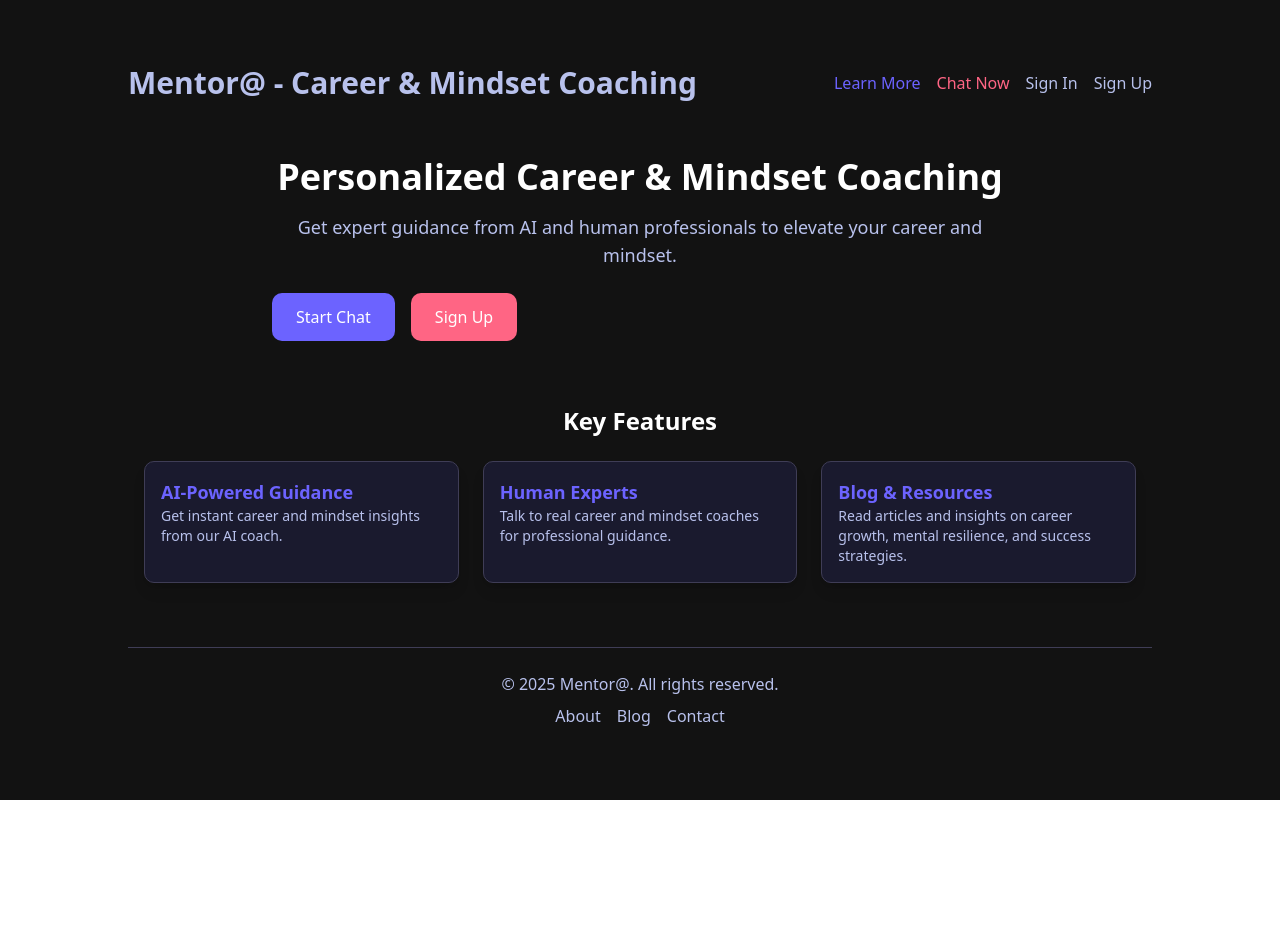
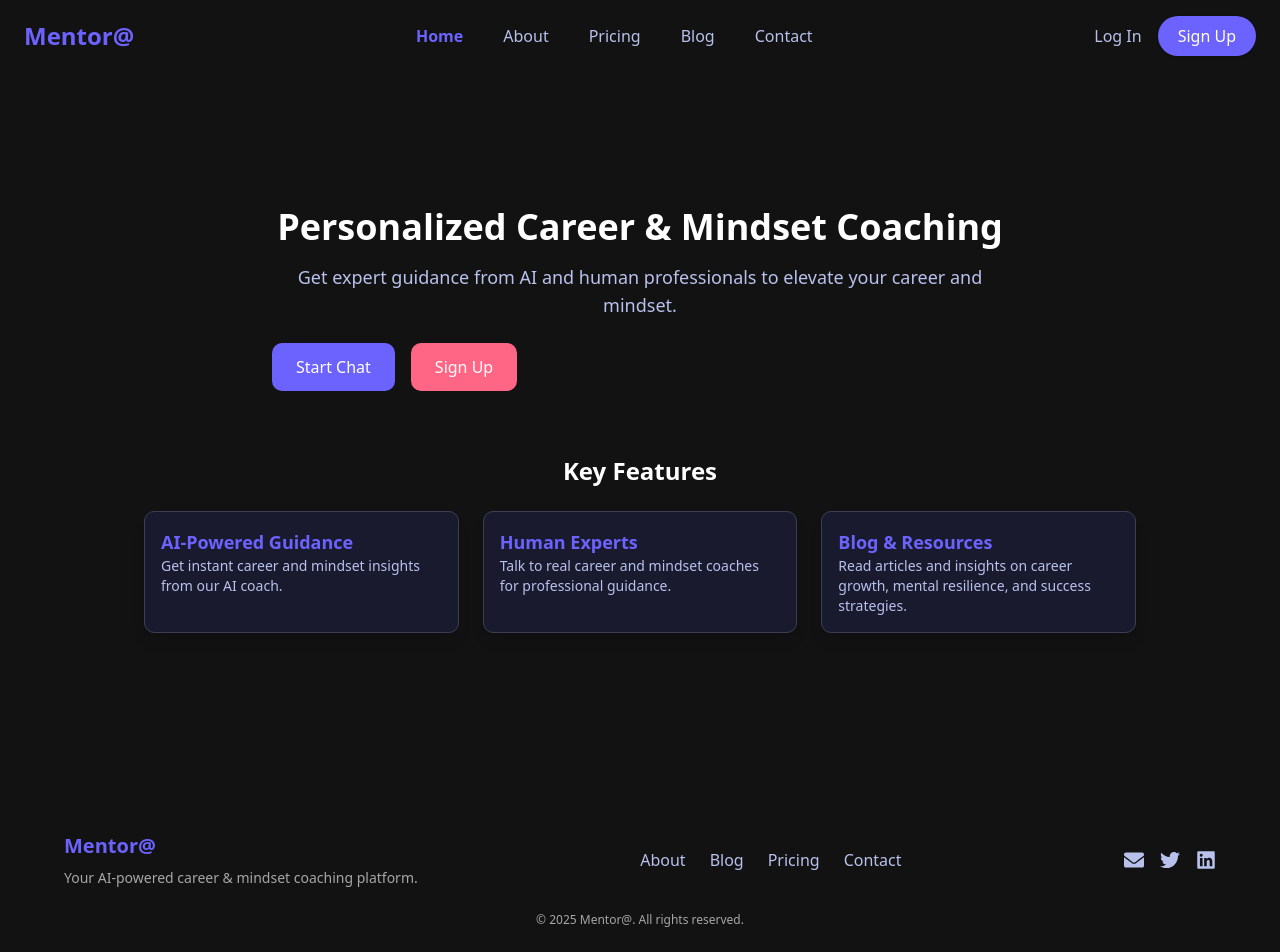
Before and after one commit to carlylechia/ai-career-coach, a Next.js app: page / in a window 1280 px wide. Shown: the top 952 px of the page. Before the commit the page ends 800 px from the top, so only its background shows below. Built offline with nearby package versions, Linux system fonts and the light colour scheme.

Commit message:
Add react-icons dependency and enhance Navbar and Footer components with improved styling and social links.

```diff
--- a/package.json
+++ b/package.json
@@ -19,6 +19,7 @@
     "openai": "^4.87.3",
     "react": "^19.0.0",
     "react-dom": "^19.0.0",
+    "react-icons": "^5.5.0",
     "tailwindcss-animate": "^1.0.7"
   },
   "devDependencies": {
--- a/src/app/components/Footer.tsx
+++ b/src/app/components/Footer.tsx
@@ -1,46 +1,86 @@
 import Link from "next/link";
+import { FaTwitter, FaLinkedin, FaEnvelope } from "react-icons/fa";
 
 const Footer = () => {
   return (
-    <footer className="bg-gray-900 text-gray-400 py-8 border-t border-gray-700">
-      <div className="container mx-auto px-6 text-center">
-        <p className="text-lg font-semibold text-cyan-400">Mentor@</p>
-        <p className="mt-2 text-sm">
-          Empowering careers & mindsets for a better future.
-        </p>
-
-        {/* Navigation Links */}
-        <div className="mt-4 flex justify-center space-x-6">
-          <Link href="/about" className="hover:text-cyan-400">
-            About
-          </Link>
-          <Link href="/pricing" className="hover:text-cyan-400">
-            Pricing
-          </Link>
-          <Link href="/blog" className="hover:text-cyan-400">
-            Blog
-          </Link>
-          <Link href="/contact" className="hover:text-cyan-400">
-            Contact
-          </Link>
+    <footer className="bg-[#121212] text-[#B8C1EC] py-8 px-6">
+      <div className="max-w-6xl mx-auto flex flex-col md:flex-row justify-between items-center">
+        {/* Left - Brand Info */}
+        <div className="text-center md:text-left">
+          <h2 className="text-xl font-semibold text-[#6C63FF]">Mentor@</h2>
+          <p className="text-sm text-[#A6A6A6] mt-2">
+            Your AI-powered career & mindset coaching platform.
+          </p>
         </div>
 
-        {/* Social Links */}
-        <div className="mt-4 flex justify-center space-x-4">
-          <a href="#" className="hover:text-cyan-400">
-            Twitter
+        {/* Center - Navigation Links */}
+        <nav className="mt-6 md:mt-0">
+          <ul className="flex flex-wrap justify-center md:justify-start gap-6">
+            <li>
+              <Link
+                href="/about"
+                className="hover:text-[#6C63FF] transition duration-300"
+              >
+                About
+              </Link>
+            </li>
+            <li>
+              <Link
+                href="/blog"
+                className="hover:text-[#6C63FF] transition duration-300"
+              >
+                Blog
+              </Link>
+            </li>
+            <li>
+              <Link
+                href="/pricing"
+                className="hover:text-[#6C63FF] transition duration-300"
+              >
+                Pricing
+              </Link>
+            </li>
+            <li>
+              <Link
+                href="/contact"
+                className="hover:text-[#6C63FF] transition duration-300"
+              >
+                Contact
+              </Link>
+            </li>
+          </ul>
+        </nav>
+
+        {/* Right - Social Links */}
+        <div className="mt-6 md:mt-0 flex space-x-4">
+          <a
+            href="mailto:support@mentorapp.com"
+            className="text-[#B8C1EC] hover:text-[#FF6584] transition"
+          >
+            <FaEnvelope size={20} />
           </a>
-          <a href="#" className="hover:text-cyan-400">
-            LinkedIn
+          <a
+            href="https://twitter.com/MentorApp"
+            target="_blank"
+            rel="noopener noreferrer"
+            className="text-[#B8C1EC] hover:text-[#6C63FF] transition"
+          >
+            <FaTwitter size={20} />
           </a>
-          <a href="#" className="hover:text-cyan-400">
-            Facebook
+          <a
+            href="https://linkedin.com/company/mentorapp"
+            target="_blank"
+            rel="noopener noreferrer"
+            className="text-[#B8C1EC] hover:text-[#6C63FF] transition"
+          >
+            <FaLinkedin size={20} />
           </a>
         </div>
+      </div>
 
-        <p className="mt-4 text-xs">
-          © {new Date().getFullYear()} Mentor@. All Rights Reserved.
-        </p>
+      {/* Bottom Section */}
+      <div className="mt-6 text-center text-xs text-[#A6A6A6]">
+        &copy; {new Date().getFullYear()} Mentor@. All rights reserved.
       </div>
     </footer>
   );
--- a/src/app/components/Navbar.tsx
+++ b/src/app/components/Navbar.tsx
@@ -1,102 +1,101 @@
 "use client";
-import { useState } from "react";
+import { useState, useEffect } from "react";
 import Link from "next/link";
 import { usePathname } from "next/navigation";
-import { Menu, X } from "lucide-react"; // For mobile menu icons
+import { IoMdMenu, IoMdClose } from "react-icons/io";
 
 const Navbar = () => {
-  const [isOpen, setIsOpen] = useState(false);
-  const pathname = usePathname(); // Highlight active page
+  const [menuOpen, setMenuOpen] = useState(false);
+  const [scrolling, setScrolling] = useState(false);
+  const pathname = usePathname();
 
-  const navLinks = [
-    { name: "Home", href: "/" },
-    { name: "About", href: "/about" },
-    { name: "Pricing", href: "/pricing" },
-    { name: "Blog", href: "/blog" },
-    { name: "Contact", href: "/contact" },
-  ];
+  useEffect(() => {
+    const handleScroll = () => {
+      setScrolling(window.scrollY > 50);
+    };
+    window.addEventListener("scroll", handleScroll);
+    return () => window.removeEventListener("scroll", handleScroll);
+  }, []);
 
   return (
-    <nav className="bg-gray-900 border-b border-gray-700 text-white">
-      <div className="container mx-auto px-6 py-4 flex justify-between items-center">
-        {/* Brand Logo */}
-        <Link href="/">
-          <span className="text-xl font-bold tracking-wide text-cyan-400">
-            Mentor@
-          </span>
+    <header
+      className={`fixed top-0 left-0 w-full z-50 transition-all duration-300 ${
+        scrolling ? "bg-[#121212] shadow-lg" : "bg-transparent"
+      }`}
+    >
+      <div className="max-w-7xl mx-auto px-6 py-4 flex justify-between items-center">
+        {/* Logo */}
+        <Link href="/" className="text-2xl font-bold text-[#6C63FF]">
+          Mentor@
         </Link>
 
-        {/* Desktop Navigation */}
-        <div className="hidden md:flex space-x-6">
-          {navLinks.map((link) => (
-            <Link
-              key={link.href}
-              href={link.href}
-              className={`hover:text-cyan-400 ${
-                pathname === link.href ? "text-cyan-300 font-semibold" : ""
-              }`}
-            >
-              {link.name}
-            </Link>
-          ))}
-        </div>
+        {/* Desktop Nav */}
+        <nav className="hidden md:flex space-x-8 text-[#B8C1EC]">
+          <NavLink href="/" text="Home" pathname={pathname} />
+          <NavLink href="/about" text="About" pathname={pathname} />
+          <NavLink href="/pricing" text="Pricing" pathname={pathname} />
+          <NavLink href="/blog" text="Blog" pathname={pathname} />
+          <NavLink href="/contact" text="Contact" pathname={pathname} />
+        </nav>
 
-        {/* CTA Buttons */}
-        <div className="hidden md:flex space-x-4">
+        {/* Account Actions */}
+        <div className="hidden md:flex items-center space-x-4">
           <Link
             href="/signin"
-            className="px-4 py-2 text-sm bg-transparent border border-cyan-400 hover:bg-cyan-400 hover:text-gray-900 rounded"
+            className="text-[#B8C1EC] hover:text-[#6C63FF] transition"
           >
-            Sign In
+            Log In
           </Link>
           <Link
             href="/signup"
-            className="px-4 py-2 text-sm bg-cyan-400 hover:bg-cyan-500 text-gray-900 rounded"
+            className="bg-[#6C63FF] text-white px-5 py-2 rounded-full shadow hover:bg-[#554ED1] transition"
           >
-            Get Started
+            Sign Up
           </Link>
         </div>
 
         {/* Mobile Menu Button */}
         <button
-          onClick={() => setIsOpen(!isOpen)}
-          className="md:hidden focus:outline-none"
+          className="md:hidden text-[#B8C1EC] text-2xl"
+          onClick={() => setMenuOpen(!menuOpen)}
         >
-          {isOpen ? <X size={24} /> : <Menu size={24} />}
+          {menuOpen ? <IoMdClose /> : <IoMdMenu />}
         </button>
       </div>
 
-      {/* Mobile Navigation */}
-      {isOpen && (
-        <div className="md:hidden bg-gray-800 py-2">
-          {navLinks.map((link) => (
-            <Link
-              key={link.href}
-              href={link.href}
-              className="block px-6 py-2 text-white hover:bg-gray-700"
-              onClick={() => setIsOpen(false)}
-            >
-              {link.name}
+      {/* Mobile Menu */}
+      {menuOpen && (
+        <div className="md:hidden bg-[#121212] text-white py-6 px-6 absolute top-full left-0 w-full shadow-lg">
+          <NavLink href="/" text="Home" pathname={pathname} onClick={() => setMenuOpen(false)} />
+          <NavLink href="/about" text="About" pathname={pathname} onClick={() => setMenuOpen(false)} />
+          <NavLink href="/pricing" text="Pricing" pathname={pathname} onClick={() => setMenuOpen(false)} />
+          <NavLink href="/blog" text="Blog" pathname={pathname} onClick={() => setMenuOpen(false)} />
+          <NavLink href="/contact" text="Contact" pathname={pathname} onClick={() => setMenuOpen(false)} />
+          <div className="mt-4 flex flex-col space-y-4">
+            <Link href="/signin" className="text-center text-[#B8C1EC] hover:text-[#6C63FF]" onClick={() => setMenuOpen(false)}>
+              Log In
             </Link>
-          ))}
-          <div className="mt-2 px-6">
-            <Link
-              href="/signin"
-              className="block w-full text-center py-2 border border-cyan-400 text-cyan-400 rounded hover:bg-cyan-400 hover:text-gray-900"
-            >
-              Sign In
-            </Link>
-            <Link
-              href="/signup"
-              className="block w-full text-center py-2 mt-2 bg-cyan-400 text-gray-900 rounded hover:bg-cyan-500"
-            >
-              Get Started
+            <Link href="/signup" className="text-center bg-[#6C63FF] text-white px-5 py-2 rounded-full shadow hover:bg-[#554ED1] transition" onClick={() => setMenuOpen(false)}>
+              Sign Up
             </Link>
           </div>
         </div>
       )}
-    </nav>
+    </header>
   );
 };
 
+/* Reusable NavLink Component */
+const NavLink = ({ href, text, pathname, onClick }: { href: string; text: string; pathname: string; onClick?: () => void }) => (
+  <Link
+    href={href}
+    onClick={onClick}
+    className={`px-1 hover:text-[#6C63FF] transition ${
+      pathname === href ? "text-[#6C63FF] font-semibold" : "text-[#B8C1EC]"
+    }`}
+  >
+    {text}
+  </Link>
+);
+
 export default Navbar;
--- a/src/app/page.tsx
+++ b/src/app/page.tsx
@@ -1,81 +1,69 @@
 "use client";
 
 import Link from "next/link";
-import { useState } from "react";
-import { Menu, X } from "lucide-react";
-
+import Layout from "./components/layout/Layout";
 export default function Home() {
-  const [menuOpen, setMenuOpen] = useState(false);
-
   return (
+    <Layout>
       <main className="flex flex-col items-center justify-center min-h-screen bg-[#121212] p-6 text-[#B8C1EC]">
-      <header className="w-full flex justify-between items-center max-w-5xl py-4 px-4 md:px-0">
-        <h1 className="text-2xl font-semibold md:text-3xl md:font-semibold">
-          <span>Mentor@</span>
-          <span className="hidden md:inline"> - Career & Mindset Coaching</span>
-        </h1>
-
-        {/* Mobile Menu */}
-        <div className="md:hidden">
-          <button onClick={() => setMenuOpen(!menuOpen)} className="text-white">
-            {menuOpen ? <X size={24} /> : <Menu size={24} />}
-          </button>
-        </div>
-
-        {/* Desktop Navigation */}
-        <nav className="hidden md:flex space-x-4">
-          <Link href="/about" className="text-[#6C63FF] hover:underline">Learn More</Link>
-          <Link href="/chat" className="text-[#FF6584] hover:underline">Chat Now</Link>
-          <Link href="/auth/signin" className="text-[#B8C1EC] hover:underline">Sign In</Link>
-          <Link href="/auth/signup" className="text-[#B8C1EC] hover:underline">Sign Up</Link>
-        </nav>
-      </header>
-
-      {/* Mobile Menu Items */}
-      {menuOpen && (
-        <nav className="md:hidden w-full flex flex-col items-center bg-[#1A1A2E] py-4 space-y-3 rounded-lg">
-          <Link href="/about" className="text-[#6C63FF] hover:underline" onClick={() => setMenuOpen(false)}>Learn More</Link>
-          <Link href="/chat" className="text-[#FF6584] hover:underline" onClick={() => setMenuOpen(false)}>Chat Now</Link>
-          <Link href="/auth/signin" className="text-[#B8C1EC] hover:underline" onClick={() => setMenuOpen(false)}>Sign In</Link>
-          <Link href="/auth/signup" className="text-[#B8C1EC] hover:underline" onClick={() => setMenuOpen(false)}>Sign Up</Link>
-        </nav>
-      )}
-
         <section className="text-center mt-10 max-w-3xl px-4">
-        <h2 className="text-3xl md:text-4xl font-bold text-white">Personalized Career & Mindset Coaching</h2>
-        <p className="mt-4 text-lg text-[#B8C1EC]">Get expert guidance from AI and human professionals to elevate your career and mindset.</p>
+          <h2 className="text-3xl md:text-4xl font-bold text-white">
+            Personalized Career & Mindset Coaching
+          </h2>
+          <p className="mt-4 text-lg text-[#B8C1EC]">
+            Get expert guidance from AI and human professionals to elevate your
+            career and mindset.
+          </p>
           <div className="mt-6 flex flex-col md:flex-row items-center gap-4">
-          <Link href="/chat" className="px-6 py-3 bg-[#6C63FF] text-white rounded-lg hover:bg-[#5548E0] transition w-full md:w-auto text-center">Start Chat</Link>
-          <Link href="/auth/signup" className="px-6 py-3 bg-[#FF6584] text-white rounded-lg hover:bg-[#E84A73] transition w-full md:w-auto text-center">Sign Up</Link>
+            <Link
+              href="/chat"
+              className="px-6 py-3 bg-[#6C63FF] text-white rounded-lg hover:bg-[#5548E0] transition w-full md:w-auto text-center"
+            >
+              Start Chat
+            </Link>
+            <Link
+              href="/auth/signup"
+              className="px-6 py-3 bg-[#FF6584] text-white rounded-lg hover:bg-[#E84A73] transition w-full md:w-auto text-center"
+            >
+              Sign Up
+            </Link>
           </div>
         </section>
 
         <section className="mt-16 w-full max-w-5xl px-4">
-        <h3 className="text-2xl font-semibold text-center text-white">Key Features</h3>
+          <h3 className="text-2xl font-semibold text-center text-white">
+            Key Features
+          </h3>
           <div className="mt-6 grid gap-6 sm:grid-cols-2 md:grid-cols-3">
             <div className="p-4 bg-[#1A1A2E] rounded-lg border border-[#3F3D56] shadow-lg">
-            <h4 className="text-lg font-semibold text-[#6C63FF]">AI-Powered Guidance</h4>
-            <p className="text-sm text-[#B8C1EC]">Get instant career and mindset insights from our AI coach.</p>
+              <h4 className="text-lg font-semibold text-[#6C63FF]">
+                AI-Powered Guidance
+              </h4>
+              <p className="text-sm text-[#B8C1EC]">
+                Get instant career and mindset insights from our AI coach.
+              </p>
             </div>
             <div className="p-4 bg-[#1A1A2E] rounded-lg border border-[#3F3D56] shadow-lg">
-            <h4 className="text-lg font-semibold text-[#6C63FF]">Human Experts</h4>
-            <p className="text-sm text-[#B8C1EC]">Talk to real career and mindset coaches for professional guidance.</p>
+              <h4 className="text-lg font-semibold text-[#6C63FF]">
+                Human Experts
+              </h4>
+              <p className="text-sm text-[#B8C1EC]">
+                Talk to real career and mindset coaches for professional
+                guidance.
+              </p>
             </div>
             <div className="p-4 bg-[#1A1A2E] rounded-lg border border-[#3F3D56] shadow-lg">
-            <h4 className="text-lg font-semibold text-[#6C63FF]">Blog & Resources</h4>
-            <p className="text-sm text-[#B8C1EC]">Read articles and insights on career growth, mental resilience, and success strategies.</p>
+              <h4 className="text-lg font-semibold text-[#6C63FF]">
+                Blog & Resources
+              </h4>
+              <p className="text-sm text-[#B8C1EC]">
+                Read articles and insights on career growth, mental resilience,
+                and success strategies.
+              </p>
             </div>
           </div>
         </section>
-
-      <footer className="mt-16 w-full max-w-5xl px-4 py-6 border-t border-[#3F3D56] text-center text-[#B8C1EC]">
-        <p>© 2025 Mentor@. All rights reserved.</p>
-        <div className="mt-2 flex justify-center space-x-4">
-          <Link href="/about" className="hover:underline">About</Link>
-          <Link href="/blog" className="hover:underline">Blog</Link>
-          <Link href="/contact" className="hover:underline">Contact</Link>
-        </div>
-      </footer>
       </main>
+    </Layout>
   );
 }
```
Also changed, not shown: 1 other file (tests, documents, lock files or other folders). Lines whose indentation alone changed are shown as unchanged.
